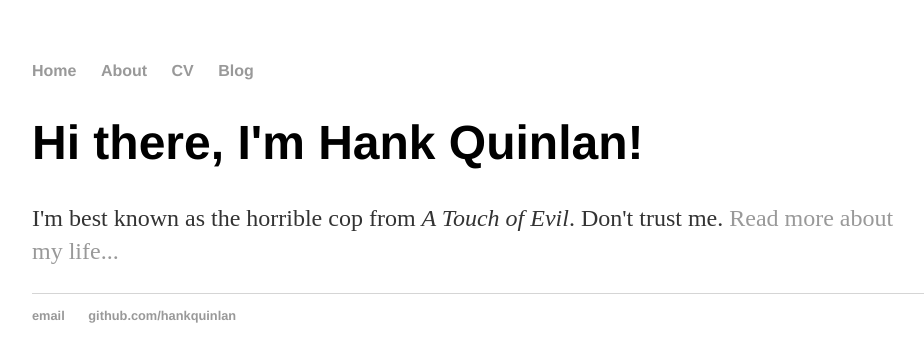
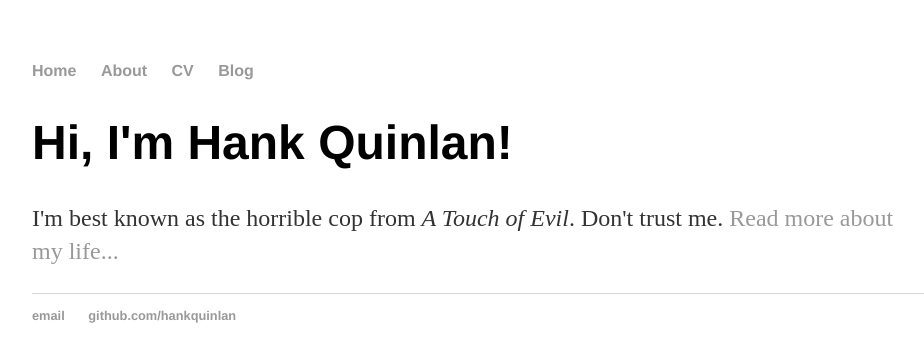
Before and after one commit to Josh-Joseph/pages-test, a Jekyll site: the page built from index.html, in a window 1280 px wide. Shown: the top 362 px of the page, without its empty margins (160-1084 px from the left). Built offline with Jekyll 4.4.1, drawn with Linux system fonts in a browser that asks for light colours.

Commit message:
Update index.html

```diff
--- a/index.html
+++ b/index.html
@@ -4,6 +4,6 @@ title: Hank Quinlan, Horrible Cop
 ---
 
 		<div class="blurb">
-			<h1>Hi there, I'm Hank Quinlan!</h1>
+			<h1>Hi, I'm Hank Quinlan!</h1>
 			<p>I'm best known as the horrible cop from <em>A Touch of Evil</em>. Don't trust me. <a href="/about">Read more about my life...</a></p>
 		</div>
```
